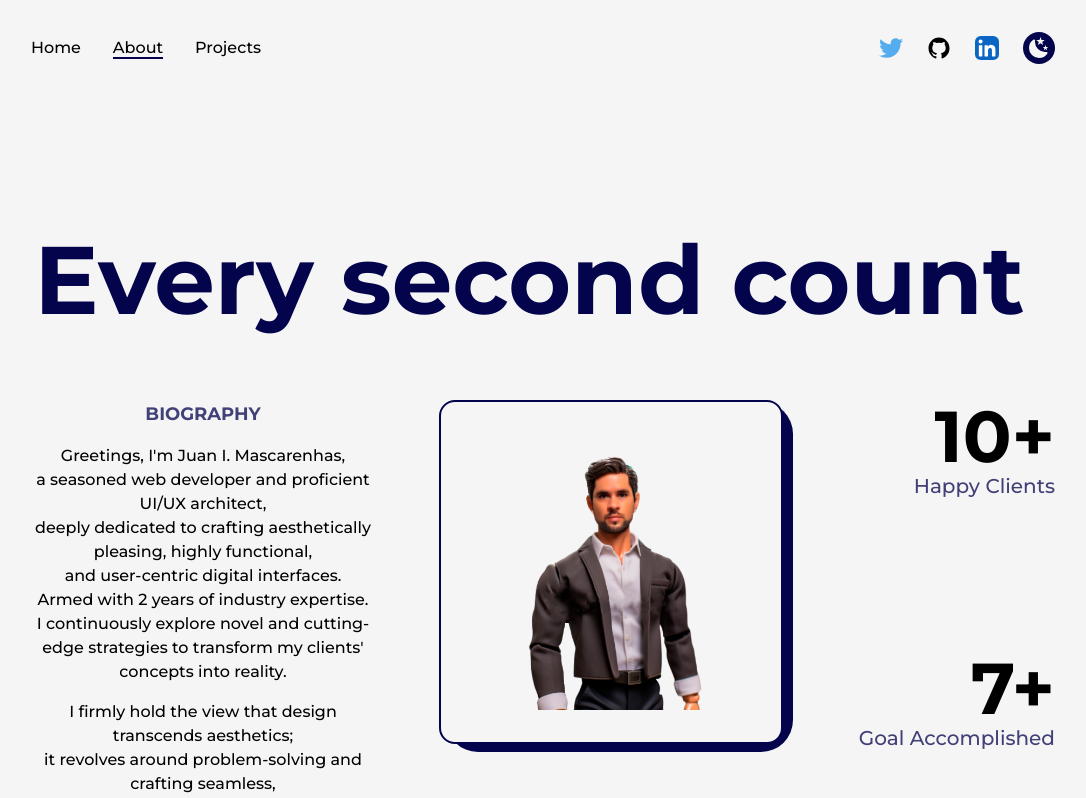
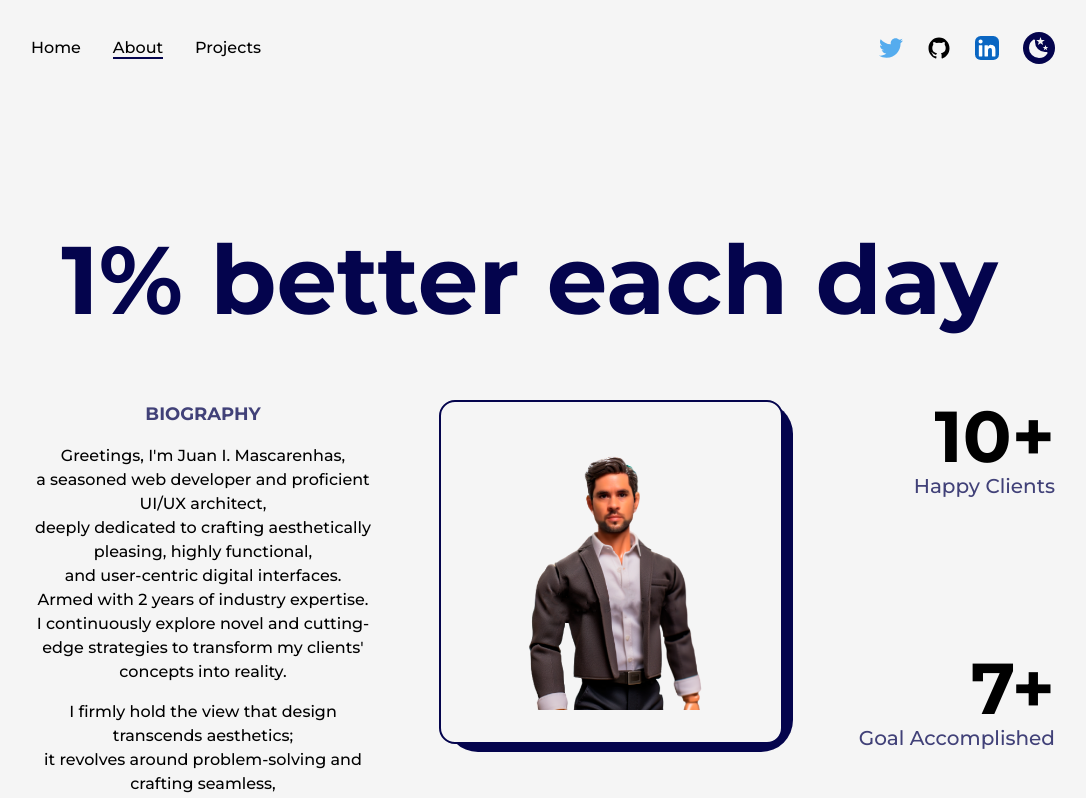
Before and after one commit to JIM90mdp/jim-dev-portfolio, a Next.js app: page /about in a window 1280 px wide. Shown: the top 798 px of the page, without its empty margins (97-1183 px from the left). Built offline with nearby package versions, Linux system fonts and the light colour scheme.

Commit message:
Refactor slogan

```diff
--- a/src/pages/about.jsx
+++ b/src/pages/about.jsx
@@ -45,7 +45,7 @@ const about = () => {
       <main className="w-full flex flex-col items-center justify-center dark:text-light">
         <Layout>
           <AnimatedText
-            text="Every second count"
+            text="1% better each day"
             className="mb-16 lg:!text-7xl sm:!text-6xl xs:!text-4xl sm:mb-8"
           />
           <div className="w-full grid grid-cols-8 gap-16 sm:gap-8">
```
